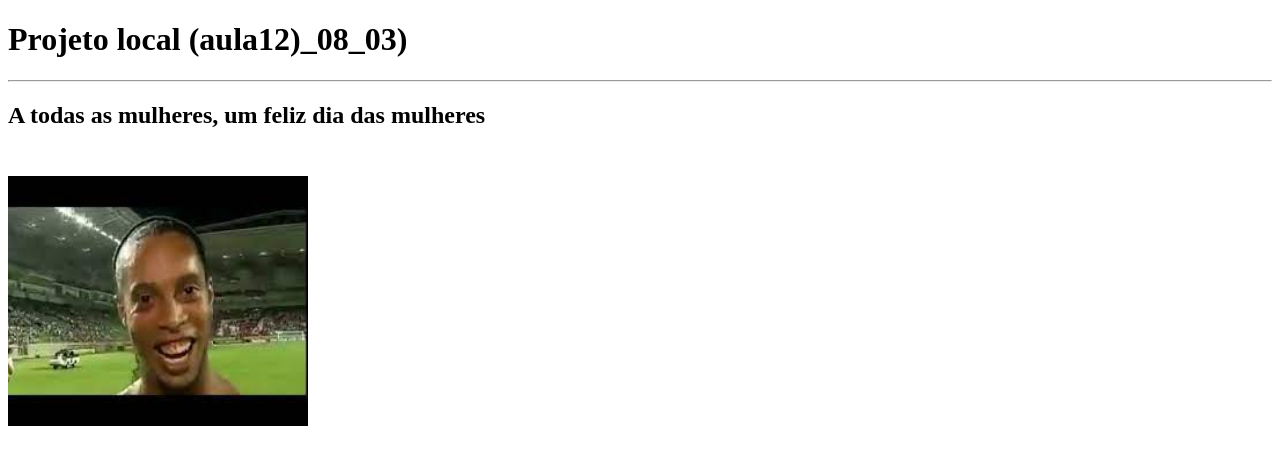
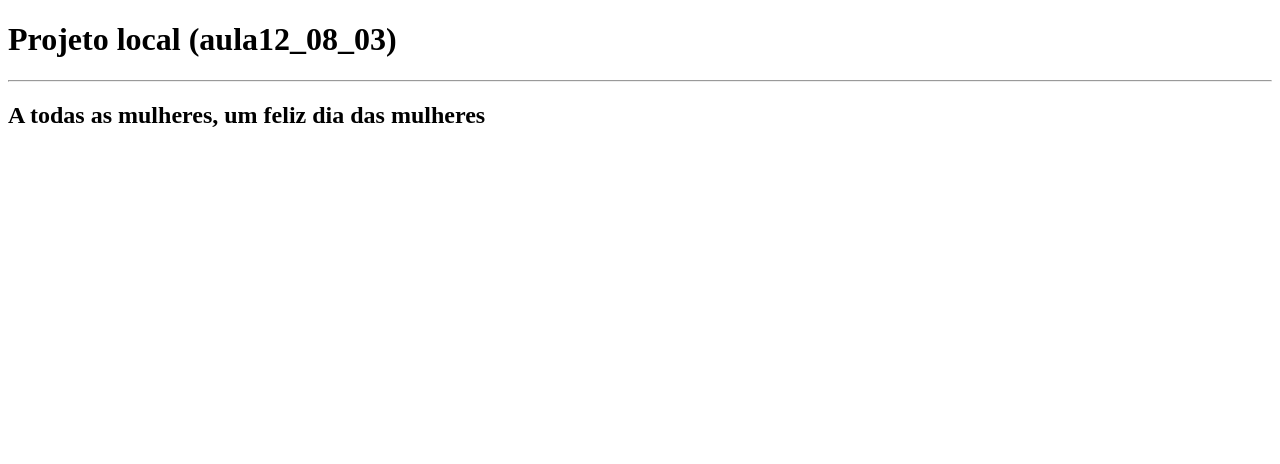
Before and after one commit to Yann99999/Ola-Mundo, a plain HTML site: page Site-exemplo/index.html in a window 1280 px wide. Drawn offline with Linux system fonts and the light colour scheme.

Commit message:
Add files via upload

```diff
--- a/Site-exemplo/index.html
+++ b/Site-exemplo/index.html
@@ -6,11 +6,9 @@
     <title>Meu primeiro site em repositório</title>
 </head>
 <body>
-    <h1>Projeto local (aula12)_08_03)</h1>
+    <h1>Projeto local (aula12_08_03)</h1>
     <hr>
     <h2>A todas as mulheres, um feliz dia das mulheres<h2>
-        <br>
-    <img src="img/ron.jpg" alt="ronaldinho gaúcho" width="300px" height="250px">
 
 </body>
 </html>
```
